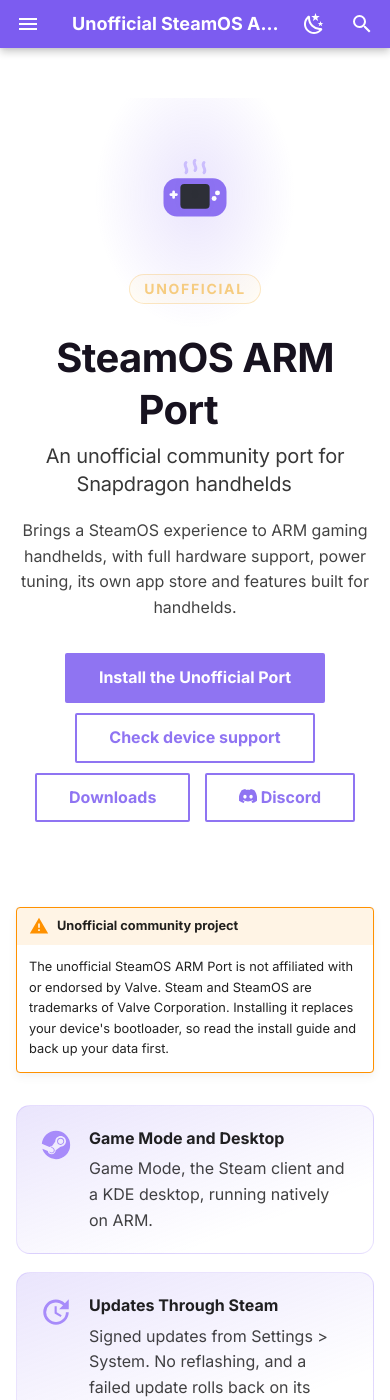
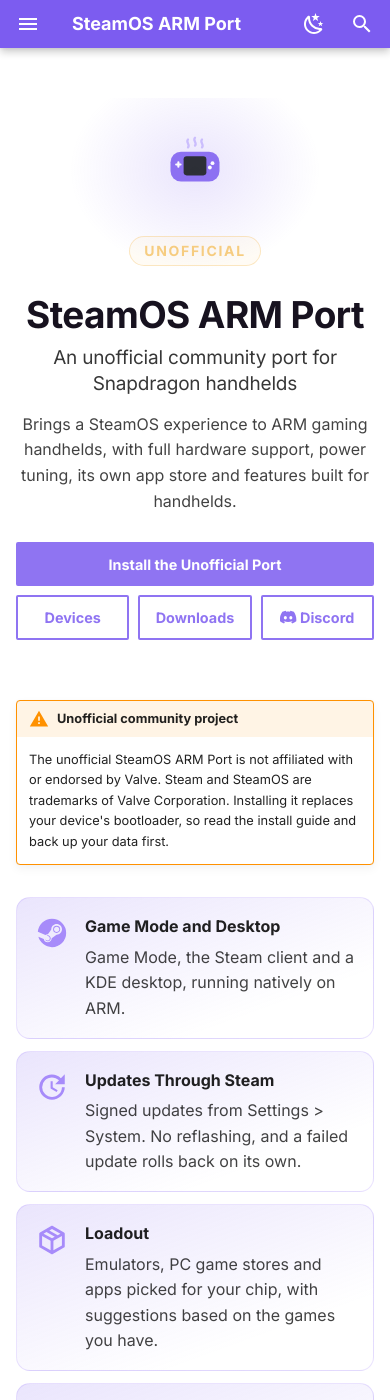
Before and after one commit to steamos-arm-port/steamos-arm-port.github.io, an MkDocs documentation site: the page built from docs/index.md, in a window 390 px wide and 1400 px high. Built offline with MkDocs 1.6.1 and Material for MkDocs 9.7.7, drawn with Linux system fonts in a browser that asks for light colours; comment, search, counter and statistics services are not loaded; some of the changed text lies outside the part shown.

Commit message:
feat(devices): add the Lenovo Legion Y700 Gen 3 and Gen 4 as testing
New Lenovo page with both tablets marked as testing, how they differ from
the handhelds and where to ask for the test images. Also fix the site on
phones: the header shows the short name with the Unofficial badge only on
wider screens, the hero is tighter, the chip table is now cards and tables
with three or more columns turn into one card per row.

```diff
--- a/docs/assets/site.css
+++ b/docs/assets/site.css
@@ -61,3 +61,58 @@
 .hero__tag { display: inline-block; margin-top: .4rem; padding: .15rem .7rem; border-radius: 999px;
   font-size: .7rem; font-weight: 700; letter-spacing: .12em; text-transform: uppercase;
   color: #f5c46a; border: 1px solid rgba(245, 196, 106, .45); background: rgba(245, 196, 106, .08); }
+
+/* header: short name plus an "Unofficial" badge, so it fits on phones */
+.md-header__topic:first-child .md-ellipsis::after {
+  content: "Unofficial"; display: inline-block; vertical-align: .12em; margin-left: .45rem;
+  padding: .05rem .45rem; border-radius: 999px; font-size: .55rem; font-weight: 700;
+  letter-spacing: .08em; text-transform: uppercase; line-height: 1.4;
+  color: #f5c46a; border: 1px solid rgba(245, 196, 106, .45); background: rgba(245, 196, 106, .08);
+}
+[data-md-color-scheme="default"] .md-header__topic:first-child .md-ellipsis::after {
+  color: #fff3d6; border-color: rgba(255, 243, 214, .6); background: rgba(255, 255, 255, .12);
+}
+
+/* chip cards on the home page */
+.md-typeset .grid.cards.chips > ul > li { padding: .9rem 1rem; }
+.md-typeset .grid.cards.chips p { margin: .3rem 0 0; }
+.md-typeset .grid.cards.chips p:first-child { margin-top: 0; }
+
+/* phones */
+@media (max-width: 600px) {
+  .md-header__title { margin-left: .4rem; margin-right: .2rem; }
+  .md-header__topic:first-child .md-ellipsis::after { display: none; }
+  .hero { padding: 1.4rem 0 .6rem; }
+  .hero::before { inset: 0 0 auto; height: 240px; }
+  .hero__mark { width: 56px; }
+  .md-typeset .hero h1 { font-size: 1.85rem; line-height: 1.15; }
+  .md-typeset .hero h2 { font-size: .95rem; margin: .4rem 0 .7rem; }
+  .md-typeset .hero h1 { margin-bottom: 0; }
+  .hero p { font-size: .8rem; }
+  .hero__buttons, .md-typeset .hero > p:has(.md-button) {
+    display: grid; grid-template-columns: repeat(3, 1fr); gap: .45rem; }
+  .md-typeset .hero .md-button { margin: 0; padding: .6em .4em; font-size: .72rem; text-align: center; }
+  .md-typeset .hero .md-button--primary { grid-column: 1 / -1; }
+  .md-typeset ul.features { grid-template-columns: 1fr; gap: .6rem; }
+  .md-typeset ul.features > li { padding: .8rem .9rem; }
+}
+
+/* no permalink icons in the hero (they wrapped under the title on phones) */
+.md-typeset .hero .headerlink { display: none; }
+.md-typeset .hero p { margin-top: .5rem; }
+
+/* phones: tables with 3+ columns become one card per row */
+@media (max-width: 600px) {
+  .md-typeset .md-typeset__table { display: block; padding: 0; }
+  .md-typeset .md-typeset__scrollwrap { overflow: visible; margin: 0; }
+  .md-typeset table.stack { display: block; border: 0; font-size: .75rem; }
+  .md-typeset table.stack thead { display: none; }
+  .md-typeset table.stack tbody, .md-typeset table.stack tr { display: block; }
+  .md-typeset table.stack tr { margin: 0 0 .6rem; padding: .55rem .8rem; border-radius: 12px;
+    border: 1px solid var(--port-edge); background: linear-gradient(160deg, var(--port-glow), transparent 75%); }
+  .md-typeset table.stack td { display: block; position: relative; padding: .2rem 0 .2rem 5.2rem; border: 0; }
+  .md-typeset table.stack td::before { content: attr(data-label); position: absolute; left: 0; top: .2rem;
+    width: 4.8rem; font-weight: 600; opacity: .6; }
+  .md-typeset table.stack td:first-child { font-weight: 700; font-size: .8rem; padding-left: 0; }
+  .md-typeset table.stack td:first-child::before { display: none; }
+}
--- /dev/null
+++ b/docs/assets/site.js
@@ -0,0 +1,12 @@
+// Label each table cell with its column name, so phones can show rows as cards.
+function labelTables() {
+  document.querySelectorAll(".md-typeset table").forEach(t => {
+    const heads = [...t.querySelectorAll("thead th")].map(th => th.textContent.trim());
+    if (heads.length < 3) return;
+    t.classList.add("stack");
+    t.querySelectorAll("tbody tr").forEach(tr =>
+      [...tr.children].forEach((td, i) => td.setAttribute("data-label", heads[i] || "")));
+  });
+}
+if (typeof document$ !== "undefined") document$.subscribe(labelTables);
+else document.addEventListener("DOMContentLoaded", labelTables);
--- a/docs/index.md
+++ b/docs/index.md
@@ -18,7 +18,7 @@ Brings a SteamOS experience to ARM gaming handhelds, with full hardware
 support, power tuning, its own app store and features built for handhelds.
 
 [Install the Unofficial Port](getting-started/install.md){ .md-button .md-button--primary }
-[Check device support](devices/index.md){ .md-button }
+[Devices](devices/index.md){ .md-button }
 [Downloads](downloads.md){ .md-button }
 [:fontawesome-brands-discord: Discord](https://discord.gg/EP53nZYvg){ .md-button }
 
@@ -90,13 +90,29 @@ support, power tuning, its own app store and features built for handhelds.
   </li>
 </ul>
 
-## Supported Chips
+## Supported Devices
 
-| Chip | Devices | Status |
-|---|---|---|
-| Snapdragon 8 Elite | AYN Odin 3, KONKR Pocket FIT Elite | :material-check-circle:{ .ok } Stable |
-| Snapdragon 8 Gen 3 | KONKR Pocket FIT, AYANEO Pocket S2 / S2 Pro | :material-check-circle:{ .ok } Stable |
-| Snapdragon 8 Gen 2 | AYN Odin 2 / Mini / Portal / Thor, AYANEO Pocket ACE / DMG / DS / EVO / S 1K / S 2K, Retroid Pocket 6 / Nova | :material-check-circle:{ .ok } Stable |
+<div class="grid cards chips" markdown>
+
+-   :material-check-circle:{ .ok } **Snapdragon 8 Elite** · Stable
+
+    AYN Odin 3, KONKR Pocket FIT Elite
+
+-   :material-check-circle:{ .ok } **Snapdragon 8 Gen 3** · Stable
+
+    KONKR Pocket FIT, AYANEO Pocket S2 / S2 Pro
+
+-   :material-check-circle:{ .ok } **Snapdragon 8 Gen 2** · Stable
+
+    AYN Odin 2 / Mini / Portal / Thor, AYANEO Pocket ACE / DMG / DS / EVO /
+    S 1K / S 2K, Retroid Pocket 6 / Nova
+
+-   :material-flask-outline:{ .warn } **Lenovo tablets** · Testing
+
+    Lenovo Legion Y700 Gen 3 and Gen 4. Got one?
+    [Help test it](devices/lenovo.md)
+
+</div>
 
 See [Supported Devices](devices/index.md) for what works on each one.
 
--- a/mkdocs.yml
+++ b/mkdocs.yml
@@ -1,4 +1,4 @@
-site_name: Unofficial SteamOS ARM Port
+site_name: SteamOS ARM Port
 site_url: https://steamos-arm-port.github.io/
 site_description: Unofficial community port of SteamOS to ARM handhelds
 repo_url: https://github.com/hashtagbasit/SteamOS-ARM-Port
@@ -41,6 +41,9 @@ theme:
 extra_css:
   - assets/site.css
 
+extra_javascript:
+  - assets/site.js
+
 extra:
   social:
     - icon: fontawesome/brands/github
@@ -77,6 +80,7 @@ nav:
           - Pocket DMG: devices/pocket-dmg.md
       - AYN: devices/ayn.md
       - KONKR: devices/konkr.md
+      - Lenovo: devices/lenovo.md
       - Retroid: devices/retroid.md
       - REDMAGIC: devices/redmagic.md
   - Getting Started:
```
Also changed, not shown: docs/devices/index.md (+6 -0 lines), docs/devices/lenovo.md (added, +40 -0 lines), docs/downloads.md (+6 -1 lines).
